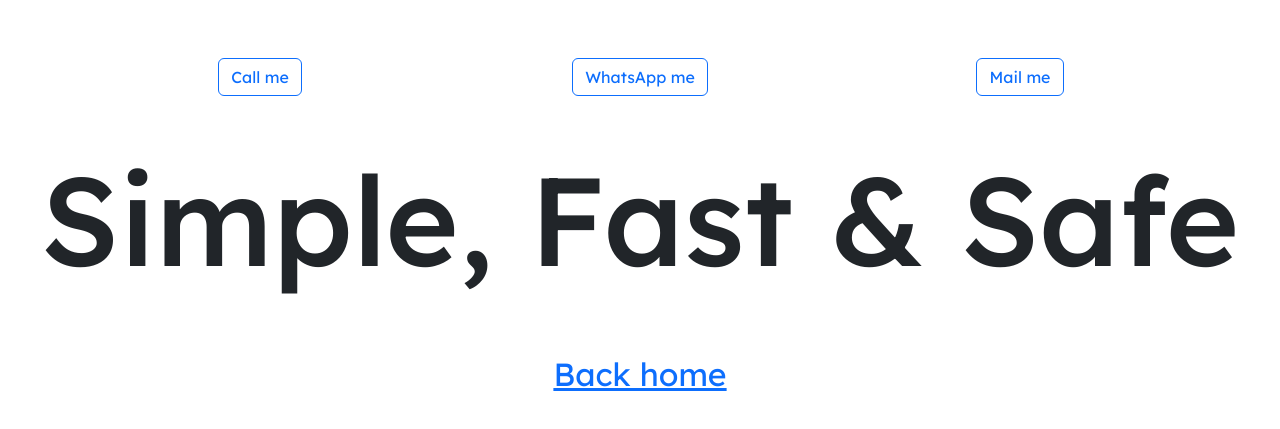
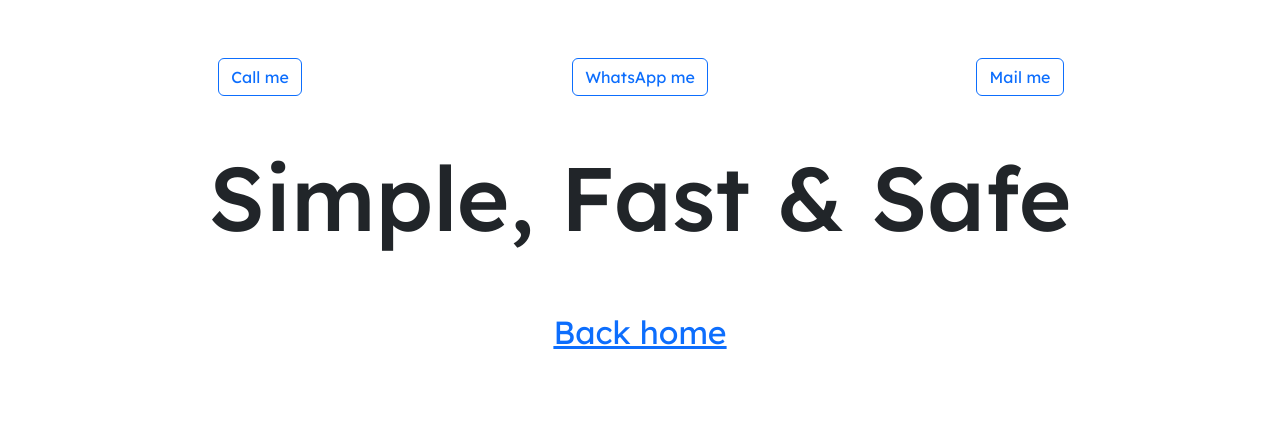
Before and after one commit to VXLEJ/Security, a plain HTML site: page contacts.html in a window 1280 px wide. Shown: the part 163-592 px from the top of the page. Drawn offline with nearby package versions, Linux system fonts and the light colour scheme.

Commit message:
Update contacts.html

```diff
--- a/contacts.html
+++ b/contacts.html
@@ -12,7 +12,7 @@
             font-family: 'Lexend';
         }
         .simple{
-            font-size: 125px;
+            font-size: 90px;
         }
     </style>
 </head>
```
